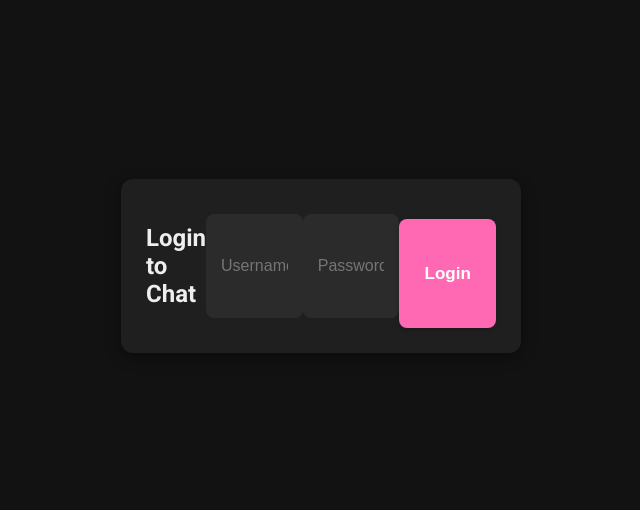
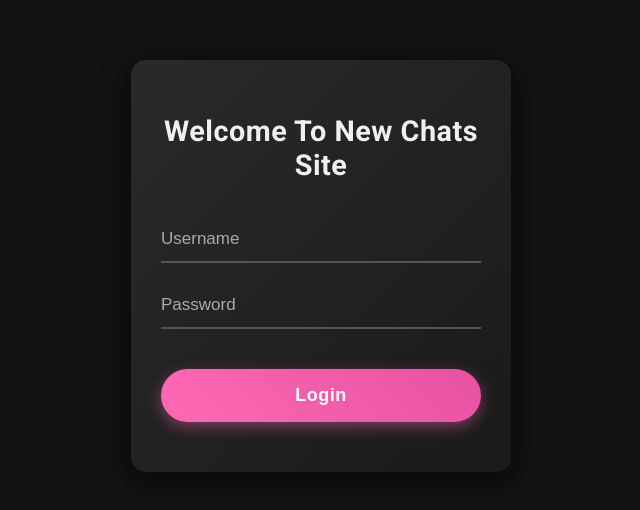
Before and after one commit to bappyxcheat09/UmmChat, a plain HTML site: page index.html in a window 1280 px wide. Shown: the part 134-644 px from the top of the page, without its empty margins (319-959 px from the left). Drawn offline with Linux system fonts and the light colour scheme.

Commit message:
Update index.html

```diff
--- a/index.html
+++ b/index.html
@@ -3,7 +3,7 @@
 <head>
 <meta charset="UTF-8" />
 <meta name="viewport" content="width=device-width, initial-scale=1, maximum-scale=1, user-scalable=no" />
-<title>Mini Chat Login</title>
+<title>Welcome To Ovis Chatiing Site</title>
 <style>
   @import url('https://fonts.googleapis.com/css2?family=Roboto:wght@400;500;700&display=swap');
 
@@ -22,15 +22,87 @@
     overflow: hidden; /* Prevent body scroll */
   }
 
+  /* --- Login Section Styling --- */
   #login {
-    background: #1f1f1f;
+    background: linear-gradient(135deg, #2a2a2a, #1a1a1a); /* Subtle dark gradient */
     width: 90vw;
-    max-width: 400px;
-    border-radius: 12px;
-    padding: 25px;
-    box-shadow: 0 4px 15px rgba(0, 0, 0, 0.4); /* Slightly softer shadow */
-    animation: fadeIn 0.5s ease-out forwards;
+    max-width: 380px; /* Slightly smaller for professionalism */
+    border-radius: 15px; /* More rounded */
+    padding: 30px; /* More padding */
+    box-shadow: 0 8px 30px rgba(0, 0, 0, 0.6); /* Deeper, softer shadow */
+    animation: fadeIn 0.7s ease-out forwards; /* Slightly slower fade-in */
+    display: flex; /* Flexbox for better alignment */
+    flex-direction: column;
+    align-items: center; /* Center content */
   }
+
+  #login h2 {
+    font-size: 1.8em;
+    font-weight: 700;
+    color: #f0f0f0; /* Lighter color for contrast */
+    margin-bottom: 25px; /* More space below title */
+    text-align: center;
+    letter-spacing: 0.5px; /* Slight letter spacing for style */
+  }
+
+  #login input {
+    width: 100%;
+    padding: 12px 0; /* Adjust padding */
+    margin: 10px 0;
+    background: transparent; /* Transparent background */
+    border: none;
+    border-bottom: 2px solid #555; /* Clean bottom border */
+    border-radius: 0; /* No border-radius */
+    color: #eee;
+    font-size: 17px;
+    transition: border-bottom-color 0.3s ease, box-shadow 0.3s ease;
+  }
+
+  #login input::placeholder {
+    color: #aaa; /* Lighter placeholder color */
+  }
+
+  #login input:focus {
+    outline: none;
+    border-bottom-color: #ff69b4; /* Pink border on focus */
+    box-shadow: 0 1px 0 0 #ff69b4; /* Subtle shadow for depth on focus */
+  }
+
+  #login button {
+    width: 100%;
+    background: linear-gradient(45deg, #ff69b4, #e652a2); /* Gradient button */
+    border: none;
+    padding: 16px; /* Larger padding */
+    border-radius: 30px; /* Pill-shaped button */
+    font-weight: 700; /* Bolder text */
+    color: #fff;
+    font-size: 18px; /* Larger font size */
+    cursor: pointer;
+    margin-top: 30px; /* More space above button */
+    transition: all 0.3s ease;
+    box-shadow: 0 5px 15px rgba(255, 105, 180, 0.4); /* Pink glow shadow */
+    letter-spacing: 0.5px;
+  }
+
+  #login button:hover {
+    background: linear-gradient(45deg, #e652a2, #ff69b4); /* Reverse gradient on hover */
+    transform: translateY(-2px) scale(1.02); /* Lift and slightly enlarge */
+    box-shadow: 0 8px 20px rgba(255, 105, 180, 0.6);
+  }
+  #login button:active {
+    transform: translateY(0);
+    box-shadow: 0 2px 5px rgba(255, 105, 180, 0.3);
+  }
+
+  #loginError {
+    color: #ff5255;
+    text-align: center;
+    margin-top: 20px; /* More margin */
+    font-size: 16px;
+    font-weight: 500;
+  }
+  /* --- End Login Section Styling --- */
+
 
   @keyframes fadeIn {
     from {
@@ -48,8 +120,8 @@
     flex-direction: column;
     width: 100vw; /* Occupy full width on mobile */
     height: 100vh; /* Occupy full height on mobile */
-    max-width: 600px; /* Max width for desktop screens */
-    max-height: 800px; /* Max height for desktop screens */
+    max-width: 550px; /* Slightly smaller max width for desktop screens */
+    max-height: 750px; /* Slightly smaller max height for desktop screens */
     background-color: #1a1a1a; /* Darker background for the chat window itself */
     border-radius: 0; /* No border-radius for full screen */
     box-shadow: none; /* No shadow for full screen */
@@ -91,53 +163,6 @@
     to {
       text-shadow: 0 0 8px #ff69b4, 0 0 15px #ff69b4, 0 0 30px #ff69b4, 0 0 60px #ff69b4;
     }
-  }
-
-  input {
-    width: 100%;
-    padding: 14px 15px;
-    margin: 10px 0;
-    background: #2b2b2b;
-    border: none;
-    border-radius: 8px;
-    color: #eee;
-    font-size: 16px;
-    transition: box-shadow 0.2s ease;
-  }
-
-  input:focus {
-    outline: none;
-    box-shadow: 0 0 0 2px #ff69b4; /* Pink glow on focus */
-  }
-
-  button {
-    width: 100%;
-    background: #ff69b4; /* Pink button */
-    border: none;
-    padding: 15px;
-    border-radius: 8px;
-    font-weight: 600;
-    color: #fff;
-    font-size: 17px;
-    cursor: pointer;
-    margin-top: 15px;
-    transition: background 0.2s ease-in-out, transform 0.1s ease-in-out;
-    box-shadow: 0 2px 5px rgba(0, 0, 0, 0.2);
-  }
-
-  button:hover {
-    background: #e652a2; /* Slightly darker pink on hover */
-    transform: translateY(-1px);
-  }
-  button:active {
-    transform: translateY(0);
-  }
-
-  #loginError {
-    color: #ff5255;
-    text-align: center;
-    margin-top: 10px;
-    font-size: 15px;
   }
 
   #messages {
@@ -294,7 +319,7 @@
 <body>
 
 <div id="login">
-  <h2>Login to Chat</h2>
+  <h2>Welcome To New Chats Site</h2>
   <input type="text" id="username" placeholder="Username" autocomplete="off" />
   <input type="password" id="password" placeholder="Password" autocomplete="off" />
   <button id="loginBtn">Login</button>
@@ -303,7 +328,7 @@
 
 <div id="chat">
   <div class="chat-header">
-    <h2 class="glowing-title">BAPPY AND NABILAS CHATS</h2>
+    <h2 class="glowing-title">BAPPY'S CHATTING SITE</h2>
   </div>
   <div id="messages"></div>
   <div id="inputArea">
```
Lines whose indentation alone changed are shown as unchanged.
